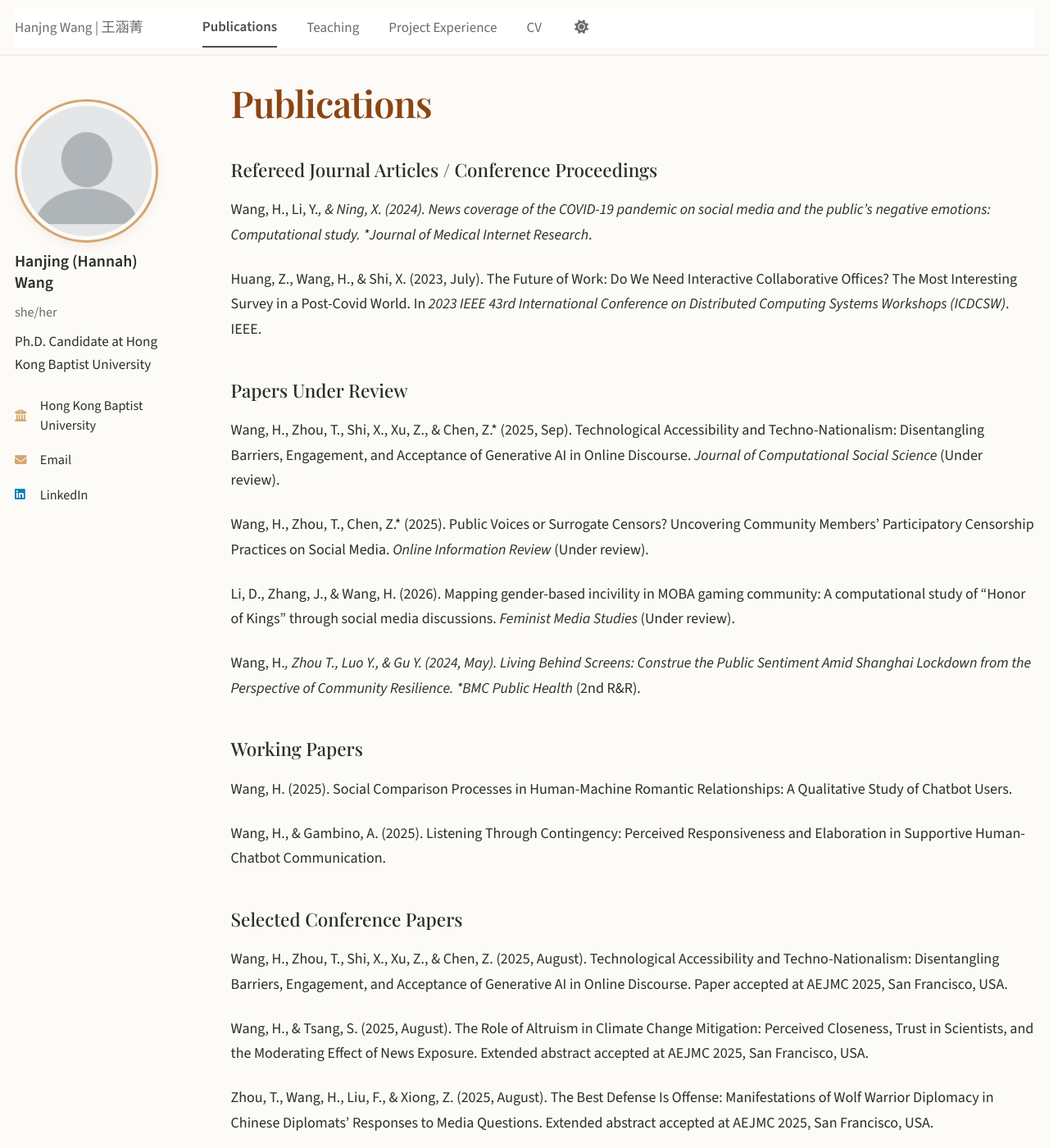
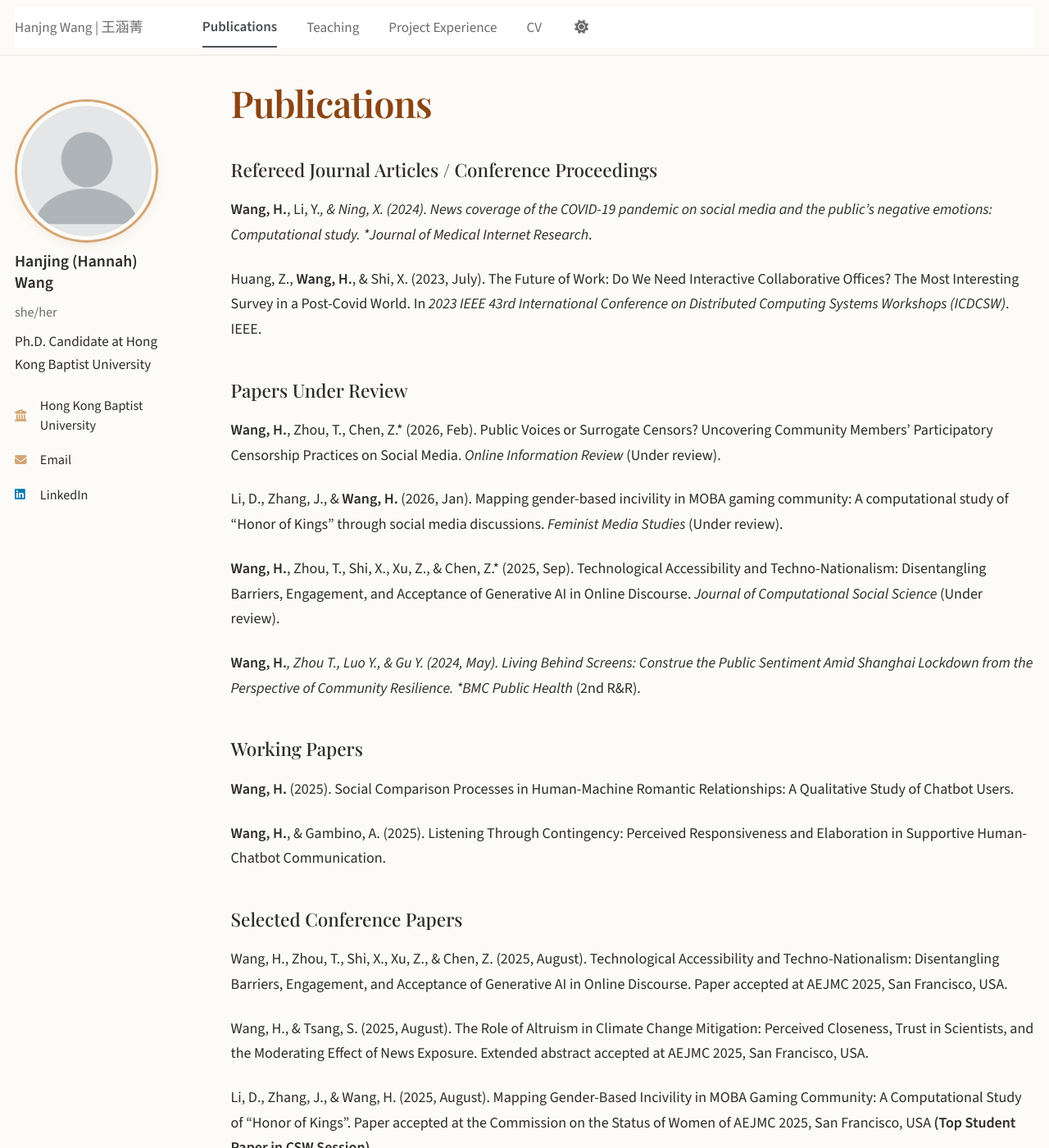
Before and after one commit to hanjingwang-comm/hanjingwang-comm.github.io, a Jekyll site: the page built from _pages/publications.md, in a window 1280 px wide and 1400 px high. Shown: the whole window at 82% size. Built offline with Jekyll 4.4.1, drawn with Linux system fonts in a browser that asks for light colours; some web fonts are replaced; a script bundle is joined from its source files by our own code; library files that are not in the unit come from our copies; some of the changed text lies outside the part shown.

Commit message:
Update publications.md

```diff
--- a/_pages/publications.md
+++ b/_pages/publications.md
@@ -7,25 +7,25 @@ author_profile: true
 
 ## Refereed Journal Articles / Conference Proceedings
 
-Wang, H., Li, Y.*, & Ning, X. (2024). News coverage of the COVID-19 pandemic on social media and the public's negative emotions: Computational study. *Journal of Medical Internet Research*.
+**Wang, H.**, Li, Y.*, & Ning, X. (2024). News coverage of the COVID-19 pandemic on social media and the public's negative emotions: Computational study. *Journal of Medical Internet Research*.
 
-Huang, Z., Wang, H., & Shi, X. (2023, July). The Future of Work: Do We Need Interactive Collaborative Offices? The Most Interesting Survey in a Post-Covid World. In *2023 IEEE 43rd International Conference on Distributed Computing Systems Workshops (ICDCSW)*. IEEE.
+Huang, Z., **Wang, H.**, & Shi, X. (2023, July). The Future of Work: Do We Need Interactive Collaborative Offices? The Most Interesting Survey in a Post-Covid World. In *2023 IEEE 43rd International Conference on Distributed Computing Systems Workshops (ICDCSW)*. IEEE.
 
 ## Papers Under Review
 
-Wang, H., Zhou, T., Shi, X., Xu, Z., & Chen, Z.* (2025, Sep). Technological Accessibility and Techno-Nationalism: Disentangling Barriers, Engagement, and Acceptance of Generative AI in Online Discourse. *Journal of Computational Social Science* (Under review).
+**Wang, H.**, Zhou, T., Chen, Z.* (2026, Feb). Public Voices or Surrogate Censors? Uncovering Community Members' Participatory Censorship Practices on Social Media. *Online Information Review* (Under review).
 
-Wang, H., Zhou, T., Chen, Z.* (2025). Public Voices or Surrogate Censors? Uncovering Community Members' Participatory Censorship Practices on Social Media. *Online Information Review* (Under review).
+Li, D., Zhang, J., & **Wang, H.** (2026, Jan). Mapping gender-based incivility in MOBA gaming community: A computational study of "Honor of Kings" through social media discussions. *Feminist Media Studies* (Under review).
 
-Li, D., Zhang, J., & Wang, H. (2026). Mapping gender-based incivility in MOBA gaming community: A computational study of "Honor of Kings" through social media discussions. *Feminist Media Studies* (Under review).
+**Wang, H.**, Zhou, T., Shi, X., Xu, Z., & Chen, Z.* (2025, Sep). Technological Accessibility and Techno-Nationalism: Disentangling Barriers, Engagement, and Acceptance of Generative AI in Online Discourse. *Journal of Computational Social Science* (Under review).
 
-Wang, H.*, Zhou T., Luo Y., & Gu Y. (2024, May). Living Behind Screens: Construe the Public Sentiment Amid Shanghai Lockdown from the Perspective of Community Resilience. *BMC Public Health* (2nd R&R).
+**Wang, H.***, Zhou T., Luo Y., & Gu Y. (2024, May). Living Behind Screens: Construe the Public Sentiment Amid Shanghai Lockdown from the Perspective of Community Resilience. *BMC Public Health* (2nd R&R).
 
 ## Working Papers
 
-Wang, H. (2025). Social Comparison Processes in Human-Machine Romantic Relationships: A Qualitative Study of Chatbot Users.
+**Wang, H.** (2025). Social Comparison Processes in Human-Machine Romantic Relationships: A Qualitative Study of Chatbot Users.
 
-Wang, H., & Gambino, A. (2025). Listening Through Contingency: Perceived Responsiveness and Elaboration in Supportive Human-Chatbot Communication.
+**Wang, H.**, & Gambino, A. (2025). Listening Through Contingency: Perceived Responsiveness and Elaboration in Supportive Human-Chatbot Communication.
 
 ## Selected Conference Papers
 
@@ -33,9 +33,7 @@ Wang, H., Zhou, T., Shi, X., Xu, Z., & Chen, Z. (2025, August). Technological Ac
 
 Wang, H., & Tsang, S. (2025, August). The Role of Altruism in Climate Change Mitigation: Perceived Closeness, Trust in Scientists, and the Moderating Effect of News Exposure. Extended abstract accepted at AEJMC 2025, San Francisco, USA.
 
-Zhou, T., Wang, H., Liu, F., & Xiong, Z. (2025, August). The Best Defense Is Offense: Manifestations of Wolf Warrior Diplomacy in Chinese Diplomats' Responses to Media Questions. Extended abstract accepted at AEJMC 2025, San Francisco, USA.
-
-Li, D., Zhang, J., & Wang, H. (2025, August). Mapping Gender-Based Incivility in MOBA Gaming Community: A Computational Study of "Honor of Kings". Paper accepted at the Commission on the Status of Women of AEJMC 2025, San Francisco, USA. **Top Student Paper in CSW Session**
+Li, D., Zhang, J., & Wang, H. (2025, August). Mapping Gender-Based Incivility in MOBA Gaming Community: A Computational Study of "Honor of Kings". Paper accepted at the Commission on the Status of Women of AEJMC 2025, San Francisco, USA **(Top Student Paper in CSW Session)**.
 
 Wang, H., Zhou, T., & Chen, Z. (2025, June). Boundaries of Speech in the Community's Eye: Understanding Crowdsourced Content Moderation on Social Media Platform. Extended abstract presented at the 75th Annual International Communication Association Conference, Denver, Colorado, USA.
 
@@ -43,12 +41,8 @@ Wang, H., Zhou, T., Shi, X., & Xu, Z. (2024, August). The Absence of ChatGPT's P
 
 Wang, H., Zhou, T., Luo, Y., & Gu, Y. (2024, June). Living Behind Screens: Construe the Public Sentiment Amid Shanghai Lockdown from the Perspective of Community Resilience. Paper presented at the 74th Annual International Communication Association Conference, Gold Coast, Australia.
 
-Li, Y., & Wang, H. (2024, June). Towards Understanding Social Dynamics in Audio Space: a Social Audio Dataset of Online Room Chat in Clubhouse. Extended abstract presented at the 74th Annual International Communication Association Conference, Gold Coast, Australia.
-
 Wang, H., Li, Y.*, & Ning, X. (2023, May). Venting Discontent on Facebook News: Unravel Public's Negative Emotions from the Lens of News Coverage. Paper presented at the 73rd Annual International Communication Association Conference, Toronto, Canada.
 
 Wang, H., Li, Y.*, & He, H. (2023, May). Divergence of Vaccine Stances Induces Online Incivility. Research escalator extended abstract presented at the 73rd Annual International Communication Association Conference, Toronto, Canada.
 
-Li, Y.*, Wang, H., Wen, D., & Ning, X. (2023, May). We Have So Much in Common: The Projection of Vaccine Stance Echo Chamber in Multi-Dimensions. Research escalator extended abstract presented at the 73rd Annual International Communication Association Conference, Toronto, Canada.
-
 Wang, H., & Li, Y.* (2023, May). Listen to Your Opponents: Does Breaking Echo Chamber Make People Polarized? Extended abstract presented at the 73rd Annual International Communication Association Conference, Toronto, Canada.
```
